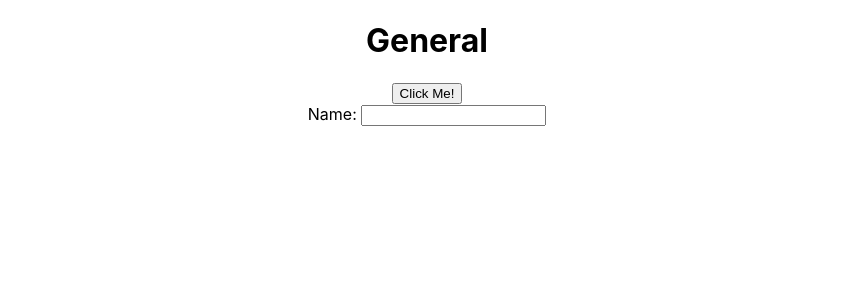
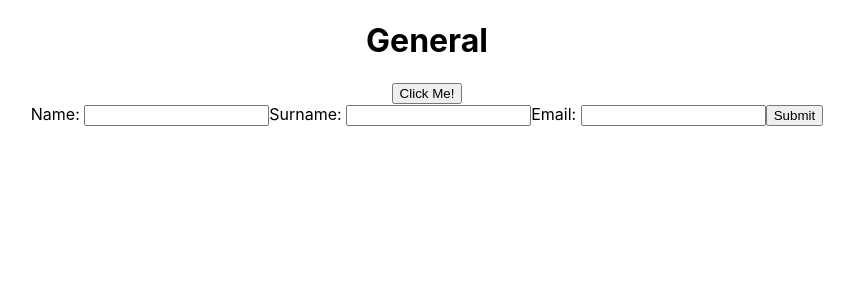
Before and after one commit to wojwoj8/TOP-CV-PROJECT, a React (Create React App) app: page / in a window 1280 px wide. Both pictures are taken after a click on the button "Click Me!". Shown: the top 300 px of the page, without its empty margins (213-1067 px from the left). Built offline with nearby package versions, Linux system fonts and the light colour scheme.

Commit message:
added state for general

```diff
--- a/src/components/General.js
+++ b/src/components/General.js
@@ -6,24 +6,65 @@ class General extends Component{
         super(props);
         this.state = {
             showForm: false,
+            data: {
+                name: '',
+                surname: '',
+                email: '',
+            },
+
         };
         this.onClickButt = this.onClickButt.bind(this);
     }
 
-    onClickButt(){
+    onClickButt = () => {
         this.setState((prevState) => ({
             showForm: !prevState.showForm,
         }))
     }
+    onEdit = (e) => {
+        const { name, value } = e.target;
+        this.setState((prevState) => ({
+          data: {
+            ...prevState.data,
+            [name]: value,
+          },
+        }));
+      }
+    onSub = (e) =>{
+        e.preventDefault();
+        // this.setState
+    }
     render(){
+        // const {name, surname, email} = this.state;
+
         const form = this.state.showForm ? (
-            <form>
+            <form onSubmit={this.onSub}>
                 <label htmlFor="name">Name: </label>
                 <input
+                name="name"
+                onChange={this.onEdit}
+                value={this.state.data.name}
                 className="name">
                 </input>
+                <label htmlFor="surname">Surname: </label>
+                <input
+                onChange={this.onEdit}
+                value={this.state.data.surname}
+                name="surname"
+                className="surname">
+                </input>
+                <label htmlFor="email">Email: </label>
+                <input
+                onChange={this.onEdit}
+                name="email"
+                value={this.state.data.email}
+                type="email"
+                className="email">
+                </input>
+                <button type="submit">Submit</button>
             </form>
         ) :null;
+
         return(
             <div className="General">
                 <h1>General</h1>
```
